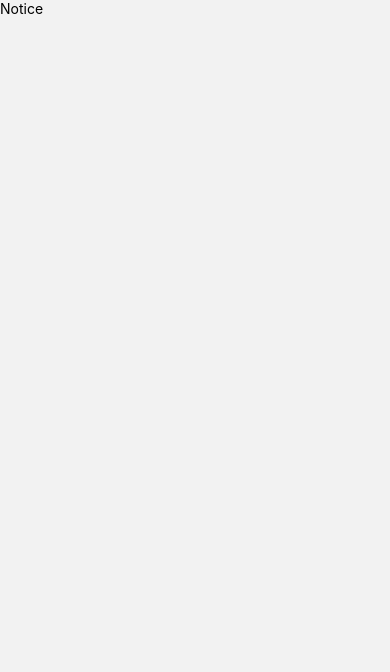
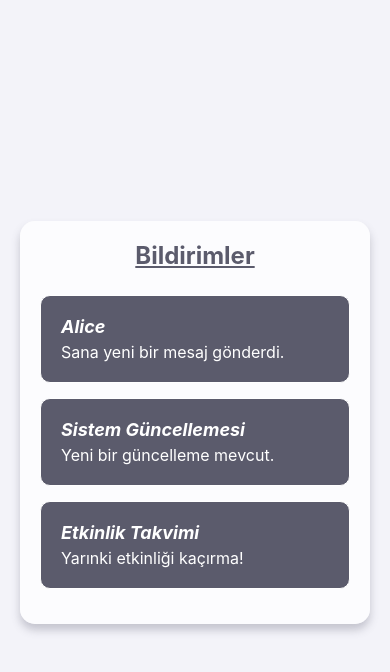
Before and after one commit to Rulikks/Chat-App, a React Native app: screen / in a window 390 px wide. Both pictures are taken after a click on the element 360 px from the left and 30 px from the top of the page. Shown: the top 672 px of the page. Built offline with nearby package versions, Linux system fonts and the light colour scheme.

Commit message:
notice screen design

```diff
--- a/src/pages/Notice.js
+++ b/src/pages/Notice.js
@@ -1,7 +1,78 @@
-import { Text } from "react-native";
+import React from 'react';
+import { View, Text, StyleSheet, Dimensions } from 'react-native';
+
+const notices = [
+  { id: 1, sender: 'Alice', text: 'Sana yeni bir mesaj gönderdi.' },
+  { id: 2, sender: 'Sistem Güncellemesi', text: 'Yeni bir güncelleme mevcut.' },
+  { id: 3, sender: 'Etkinlik Takvimi', text: 'Yarınki etkinliği kaçırma!' },
+];
 
 const Notice = () => {
-  return <Text>Notice</Text>;
+  return (
+    <View style={styles.container}>
+      <View style={styles.content}>
+        <Text style={styles.title}>Bildirimler</Text>
+        {notices.map((notice) => (
+          <View key={notice.id} style={styles.noticeItem}>
+            <Text style={styles.sender}>{notice.sender}</Text>
+            <Text style={styles.noticeText}>{notice.text}</Text>
+          </View>
+        ))}
+      </View>
+    </View>
+  );
 };
 
+const screenWidth = Dimensions.get('window').width;
+
+const styles = StyleSheet.create({
+  container: {
+    flex: 1,
+    backgroundColor: '#F3F3F9',
+    alignItems: 'center',
+    justifyContent: 'center',
+    backgroundPattern: 'radial-gradient(circle at 50% 50%, #5B5B6C, transparent)', // Örnek bir arka plan deseni
+  },
+  content: {
+    width: screenWidth - 40,
+    padding: 20,
+    backgroundColor: 'rgba(255, 255, 255, 0.8)',
+    borderRadius: 15,
+    shadowColor: '#5B5B6C',
+    shadowOffset: { width: 0, height: 6 },
+    shadowOpacity: 0.3,
+    shadowRadius: 8,
+    elevation: 10,
+  },
+  title: {
+    fontSize: 24,
+    fontWeight: 'bold',
+    color: '#5B5B6C',
+    marginBottom: 25,
+    textAlign: 'center',
+    textDecorationLine: 'underline',
+  },
+  noticeItem: {
+    backgroundColor: '#5B5B6C',
+    borderRadius: 10,
+    padding: 20,
+    marginBottom: 15,
+    borderStyle: 'solid',
+    borderWidth: 1,
+    borderColor: '#FFFFFF',
+  },
+  sender: {
+    color: '#FFFFFF',
+    fontSize: 18,
+    fontWeight: 'bold',
+    marginBottom: 5,
+    fontStyle: 'italic',
+  },
+  noticeText: {
+    color: '#FFFFFF',
+    fontSize: 16,
+    fontStyle: 'normal',
+  }
+});
+
 export default Notice;
```
